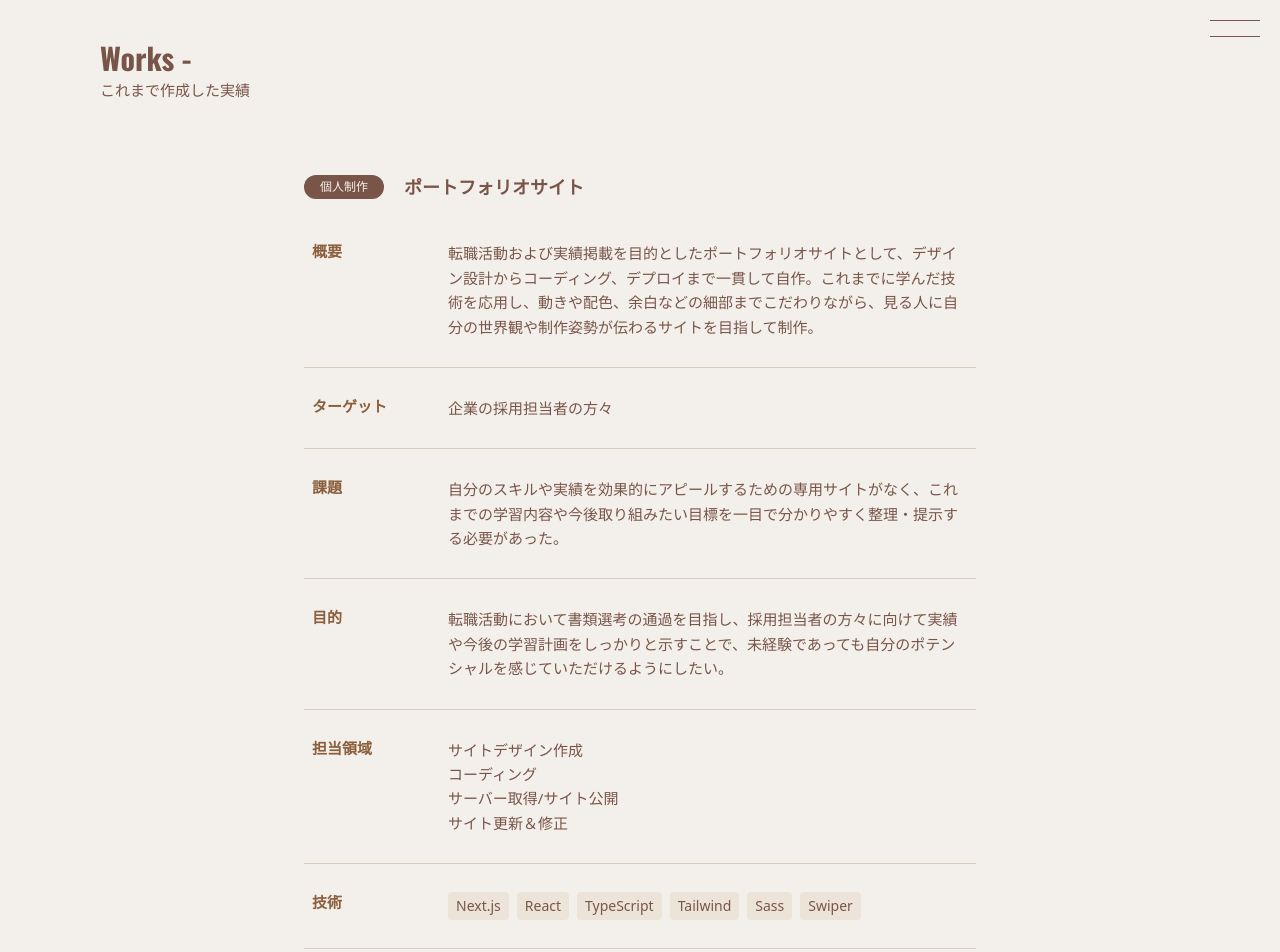
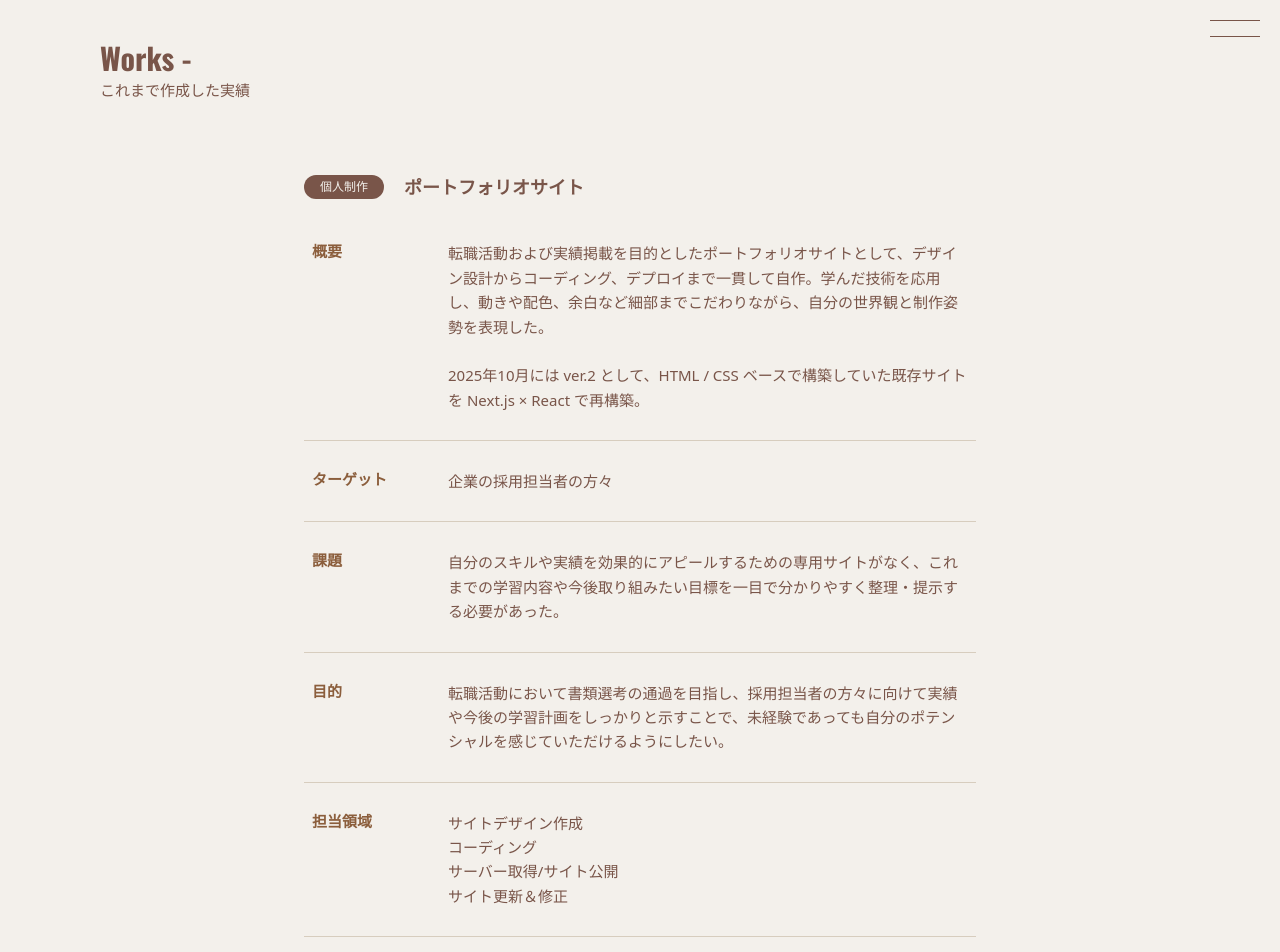
Before and after one commit to Naoya-0213/My-Portfolio-site-_ver.2, a Next.js app: page /work/portfolio in a window 1280 px wide. Shown: the top 952 px of the page. Built offline with nearby package versions, Linux system fonts and the light colour scheme.

Commit message:
項目追加_20251017_18-18

```diff
--- a/src/app/(naoya-portfolio)/work/components/WorkSectionCard.tsx
+++ b/src/app/(naoya-portfolio)/work/components/WorkSectionCard.tsx
@@ -37,11 +37,30 @@ const WorkSectionCard = ({ data }: WorkSectionCardProps) => {
                 className={`${styles.work_contents} border-b border-[#d7cdbe] px-2 pb-7`}
               >
                 <dt className={`${styles.contents_label} `}>{s.label}</dt>
-                <dd className="leading-relaxed">{s.value}</dd>
+                <dd className="leading-relaxed whitespace-pre-line">
+                  {s.value}
+                </dd>
               </div>
             ))}
 
             {/* 担当領域 */}
+            {scope?.length ? (
+              <div
+                className={`${styles.work_contents} border-b border-[#d7cdbe] px-2 pb-7`}
+              >
+                <dt className={`${styles.contents_label} `}>担当領域</dt>
+                <dd>
+                  {scope.map((t) => (
+                    <span key={t} className="leading-relaxed">
+                      {t}
+                      <br />
+                    </span>
+                  ))}
+                </dd>
+              </div>
+            ) : null}
+
+            {/* 制作期間 */}
             {scope?.length ? (
               <div
                 className={`${styles.work_contents} border-b border-[#d7cdbe] px-2 pb-7`}
--- a/src/app/(naoya-portfolio)/work/types/types.ts
+++ b/src/app/(naoya-portfolio)/work/types/types.ts
@@ -12,6 +12,8 @@ export type WorkContentsData = {
   sections: WorkField[];
   scope?: string[];
   tech?: string[];
+  duration?: { label: string; value: string }[];
+  tools?: string[];
   github?: { label: string; href: string }[];
   images?: { pc?: string; sp?: string };
   links?: { label: string; href: string }[];
--- a/src/const/work/portfolioContents.ts
+++ b/src/const/work/portfolioContents.ts
@@ -7,8 +7,7 @@ export const portfolioContents: WorkContentsData = {
   sections: [
     {
       label: "概要",
-      value:
-        "転職活動および実績掲載を目的としたポートフォリオサイトとして、デザイン設計からコーディング、デプロイまで一貫して自作。これまでに学んだ技術を応用し、動きや配色、余白などの細部までこだわりながら、見る人に自分の世界観や制作姿勢が伝わるサイトを目指して制作。",
+      value: `転職活動および実績掲載を目的としたポートフォリオサイトとして、デザイン設計からコーディング、デプロイまで一貫して自作。学んだ技術を応用し、動きや配色、余白など細部までこだわりながら、自分の世界観と制作姿勢を表現した。\n\n2025年10月には ver.2 として、HTML / CSS ベースで構築していた既存サイトを Next.js × React で再構築。`,
     },
     { label: "ターゲット", value: "企業の採用担当者の方々" },
     {
@@ -28,7 +27,22 @@ export const portfolioContents: WorkContentsData = {
     "サーバー取得/サイト公開",
     "サイト更新＆修正",
   ],
+  duration: [
+    {
+      label: "サイトデザイン作成",
+      value: "",
+    },
+    {
+      label: "コーディング",
+      value: "",
+    },
+    {
+      label: "サーバー取得/サイト公開",
+      value: "サイト更新＆修正",
+    },
+  ],
   tech: ["Next.js", "React", "TypeScript", "Tailwind", "Sass", "Swiper"],
+  tools: [],
   github: [
     {
       label: "https://github.com/Naoya-0213/My-Portfolio-site-_ver.2",
```
